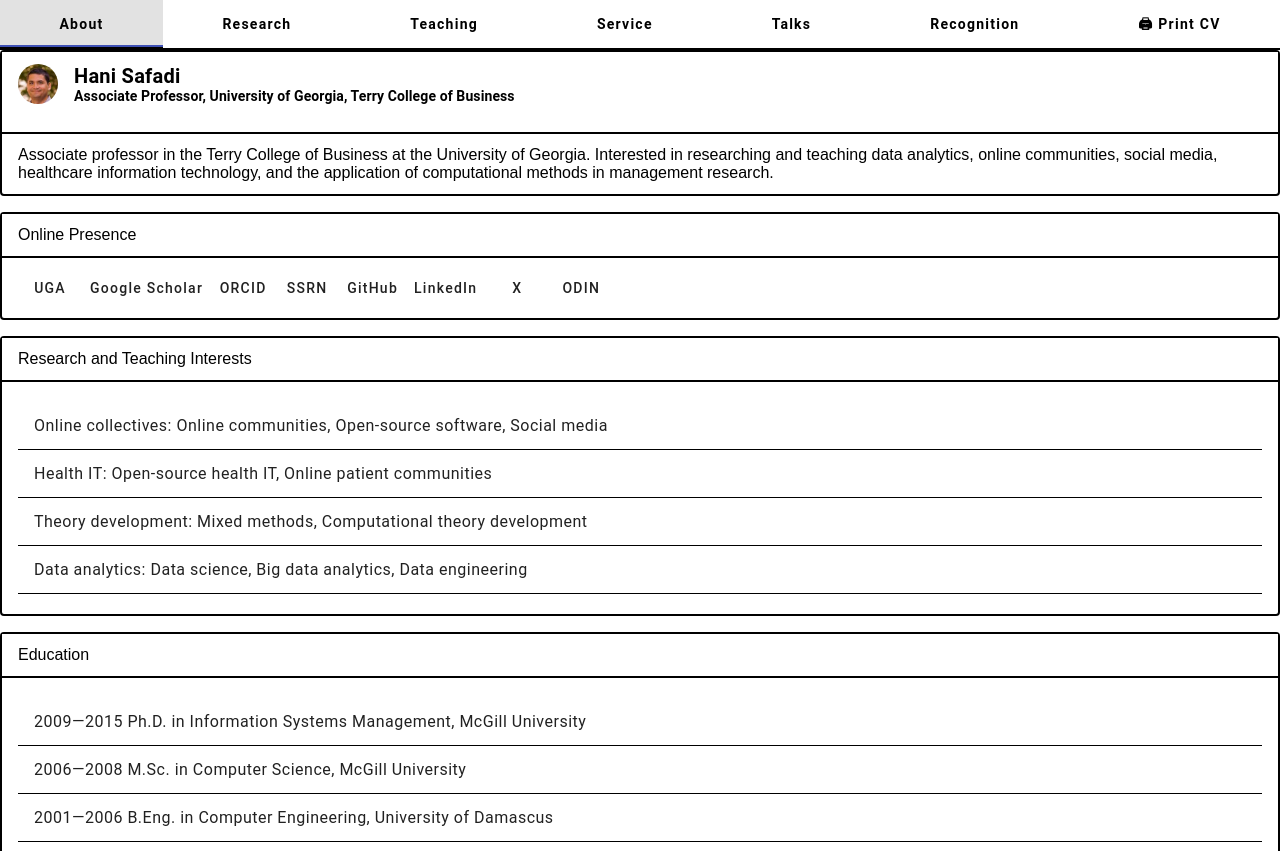
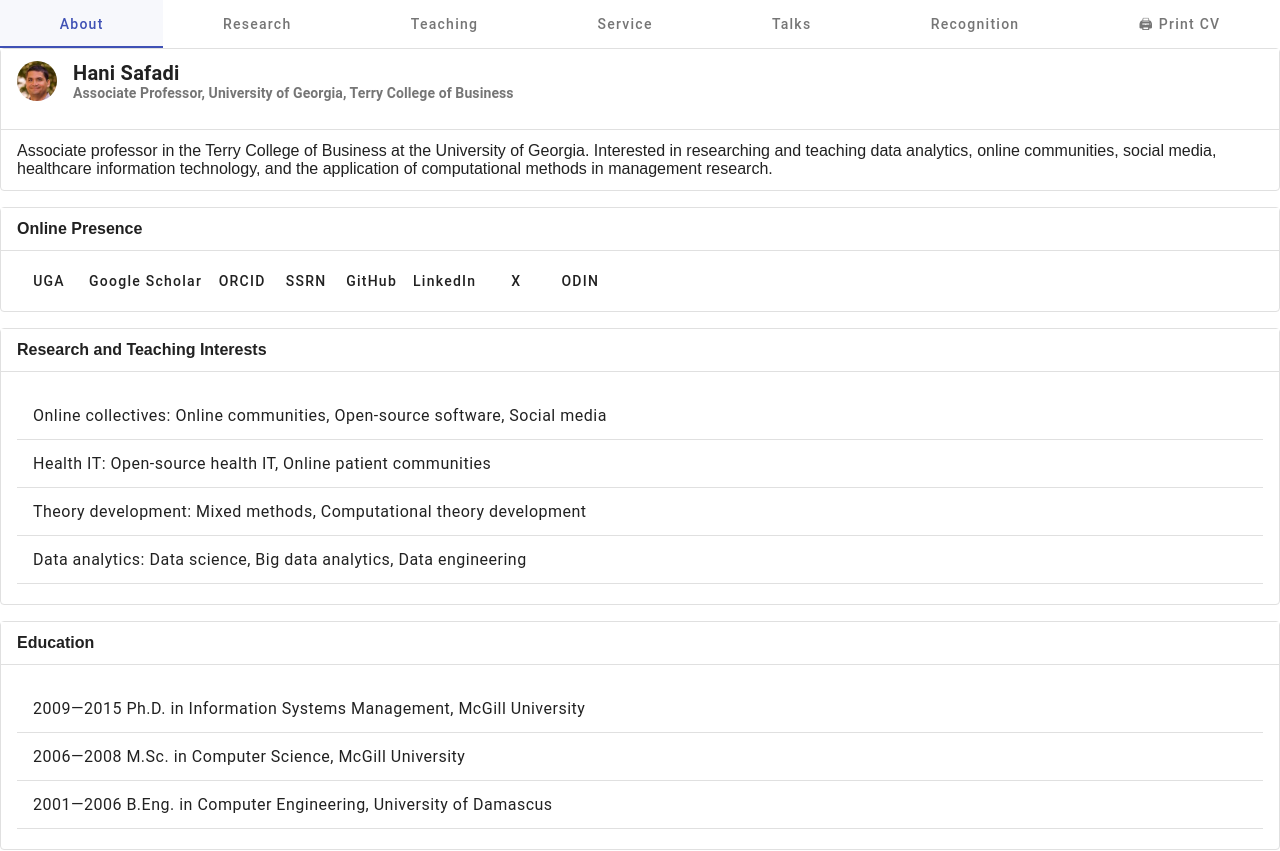
Before and after one commit to hanisaf/scholarly-resume, an Angular app: page / in a window 1280 px wide. Shown: the top 851 px of the page. Built offline with nearby package versions, Linux system fonts and the light colour scheme.

Commit message:
Refactor styles for improved contrast and accessibility in cards and links

```diff
--- a/src/index.html
+++ b/src/index.html
@@ -38,7 +38,7 @@
 <body>
   <app-root></app-root>
 
-  <div><small>App parameters (true/false): <a href="?showall=true">showall</a> <a href="?accepted=true">accepted</a> <a href="?apaformat=true">apaformat</a></small></div>
+  <div style="color:white"><small><a href="?showall=true" style="color:white">showall</a> <a href="?accepted=true" style="color:white">accepted</a> <a href="?apaformat=true" style="color:white">apaformat</a></small></div>
 
  <div style="display:none;">
 
--- a/src/styles.css
+++ b/src/styles.css
@@ -6,92 +6,44 @@ body {
   margin: 0;
   padding: 0;
   font-family: Arial, Helvetica, sans-serif;
-  color: #000000;
+  color: #212121;
   background-color: #ffffff;
 }
 
-/* ── Black & white high-contrast overrides ──────────────────── */
+/* ── Contrast overrides ──────────────────────────────────────── */
 
-/* Page background */
-body {
-  background-color: #ffffff;
-}
-
-/* Card: white, black border, no colored shadow */
+/* Card: white, light gray border */
 mat-card, .mat-mdc-card {
   background: #ffffff !important;
   box-shadow: none !important;
-  border: 2px solid #000000 !important;
+  border: 1px solid #e0e0e0 !important;
   margin-bottom: 16px;
 }
 
-/* Card header: white background, black bold text */
+/* Card header: white background, bold text, light gray bottom border */
 mat-card-header, .mat-mdc-card-header,
 .mat-card-header {
   background-color: #ffffff !important;
-  color: #000000 !important;
   padding: 12px 16px !important;
-  border-radius: 0;
-  border-bottom: 2px solid #000000 !important;
+  border-bottom: 1px solid #e0e0e0 !important;
+  font-weight: bold !important;
 }
 
 mat-card-header *, .mat-mdc-card-header *,
-.mat-card-header * {
-  color: #000000 !important;
+.mat-card-header *,
+.mat-mdc-card-header .mat-mdc-card-header-text,
+.mdc-card__primary-action {
   font-weight: bold !important;
 }
 
-/* Card content: dark text */
+/* Card content */
 mat-card-content, .mat-mdc-card-content {
   padding: 12px 16px !important;
-  color: #000000 !important;
 }
 
-/* Tab bar: white background, black text */
-.mat-mdc-tab-group .mat-mdc-tab-header,
-.mat-tab-group .mat-tab-header {
-  background-color: #ffffff;
-  border-bottom: 2px solid #000000;
-}
-
-.mat-mdc-tab .mdc-tab__text-label,
-.mat-tab-label-content {
-  color: #000000 !important;
-  font-weight: 600;
-}
-
-/* Active-tab ink bar: black */
-.mdc-tab-indicator__content--underline,
-.mat-ink-bar {
-  background-color: #000000 !important;
-  height: 3px !important;
-}
-
-/* Tab ripple and focus/selected highlight: black & white only */
-.mat-mdc-tab .mat-ripple-element,
-.mat-mdc-tab-header .mat-ripple-element {
-  background-color: rgba(0, 0, 0, 0.12) !important;
-}
-.mat-mdc-tab.mdc-tab--active,
-.mat-mdc-tab:hover {
-  background-color: rgba(0, 0, 0, 0.08) !important;
-}
-.mat-mdc-tab .mdc-tab__ripple::before {
-  background-color: #000000 !important;
-}
-
-/* Links: black, underlined */
-a {
-  color: #000000;
-  text-decoration: underline;
-}
-a:hover {
-  text-decoration: none;
-}
-
-/* List items: thin black separator */
+/* List items: light gray separator */
 mat-list-item, .mat-mdc-list-item {
-  border-bottom: 1px solid #000000 !important;
+  border-bottom: 1px solid #e0e0e0 !important;
 }
 
 /* Print-specific styles */
```
